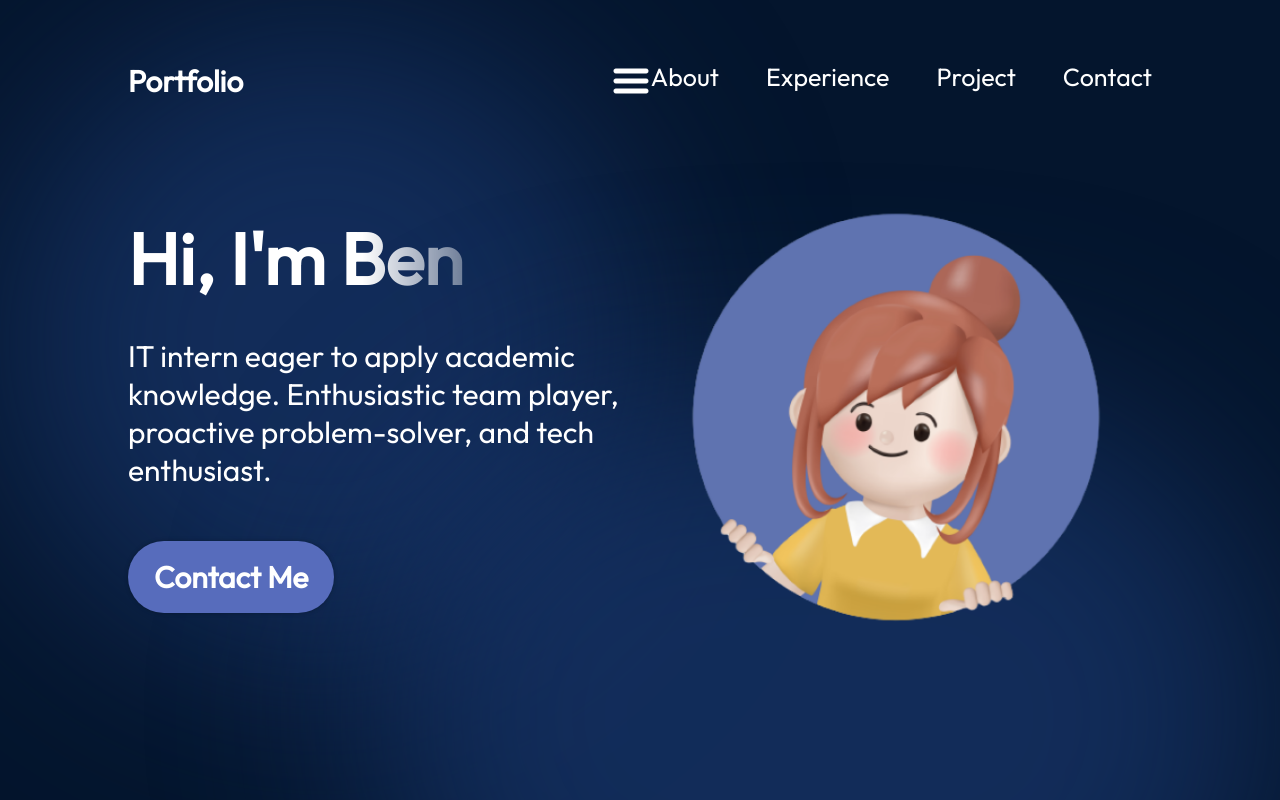
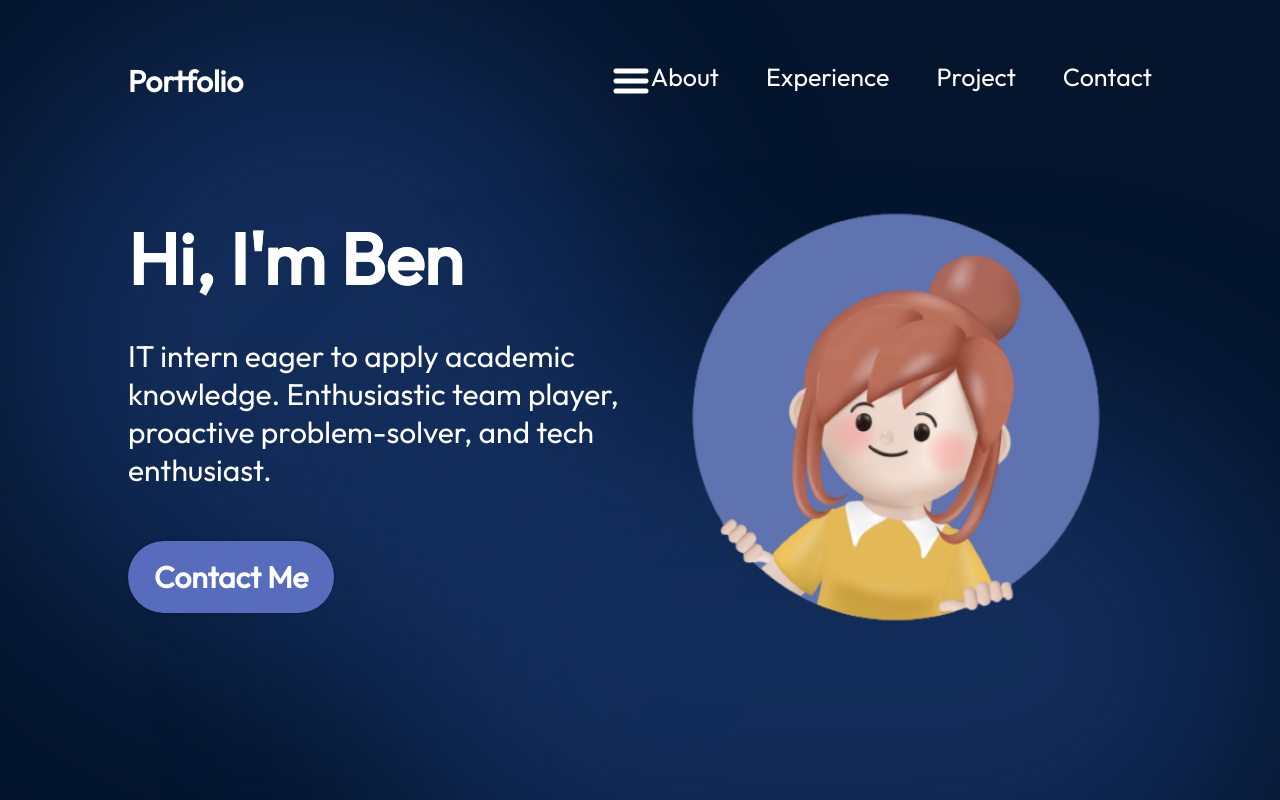
Before and after one commit to PhatBen234/react-portfolio, a React (Vite) app: page / in a window 1280 px wide. Shown: the top 800 px of the page. Built offline with nearby package versions, Linux system fonts and the light colour scheme.

Commit message:
fix blur and Ben title

```diff
--- a/src/components/Hero/Hero.module.css
+++ b/src/components/Hero/Hero.module.css
@@ -29,7 +29,6 @@
     rgba(255, 255, 255, 1) 70%,
     rgba(255, 255, 255, 0) 120%
   );
-  -webkit-text-fill-color: transparent;
   -webkit-background-clip: text;
 }
 
@@ -89,7 +88,7 @@
 .bottomBlur {
   position: absolute;
   width: 70vw;
-  height: 50vw;
+  height: 40vw;
   min-width: 350px;
   min-width: 250px;
   top: 246px;
```
